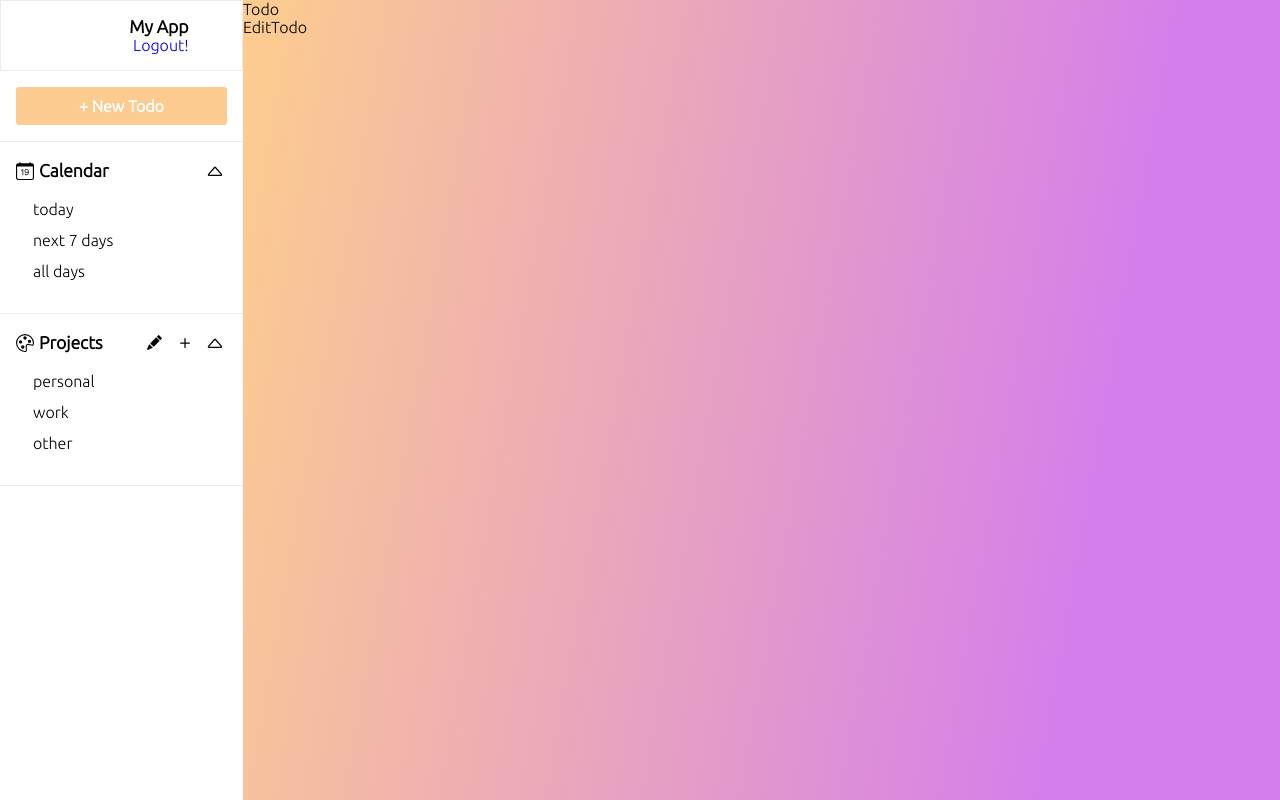
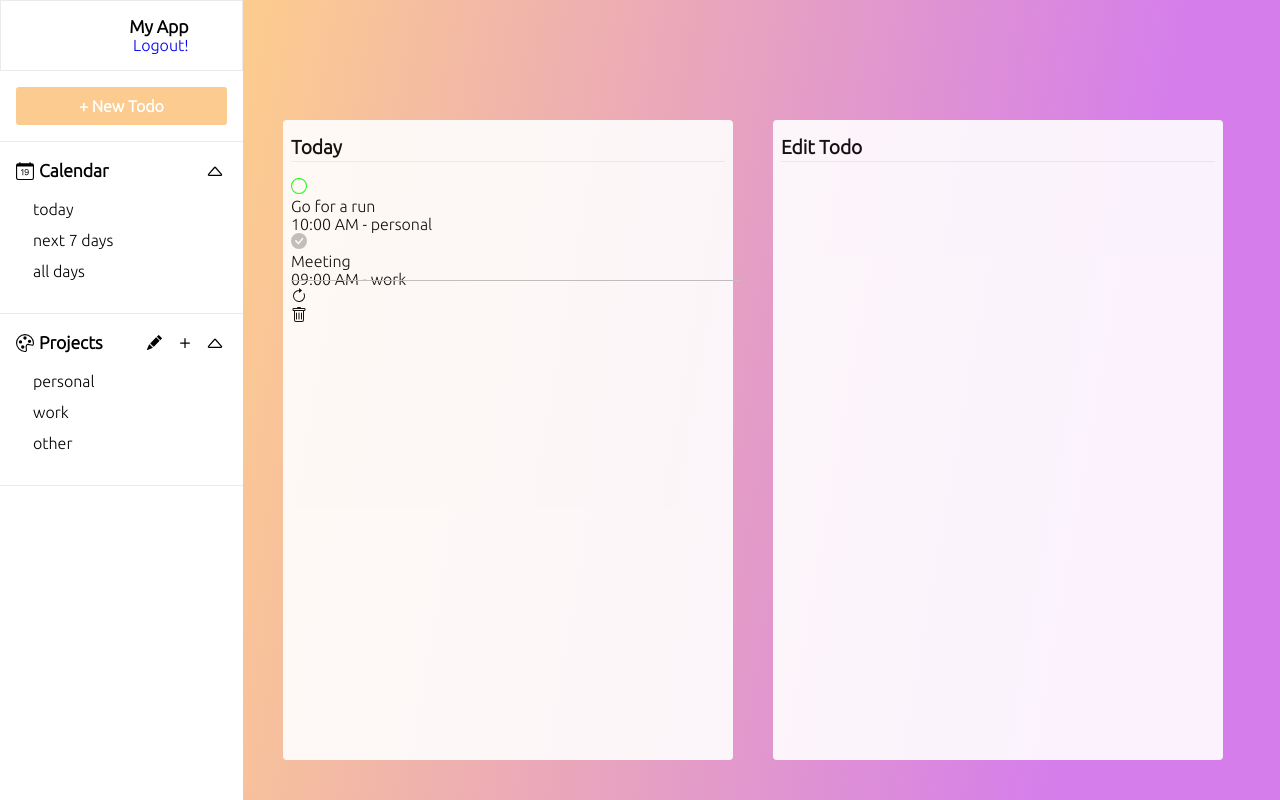
Before and after one commit to DinhNPVy/TODO-APP, a React (Create React App) app: page / in a window 1280 px wide. Built offline with nearby package versions, Linux system fonts and the light colour scheme.

Commit message:
uploadedittodo

```diff
--- a/src/App.css
+++ b/src/App.css
@@ -24,6 +24,7 @@
   background-image: linear-gradient(100deg, #fccb90 2%, #d57eeb 80%);
   background-repeat: no-repeat;
   background-size: cover ;
+  position: relative;
 }
 
 .User{
@@ -59,6 +60,7 @@
   width: 100vw;
   height: 100vh;
   background: rgba(0,0,0,0.8);
+  z-index: 99;
 }
 
 .Modal .container{
@@ -66,7 +68,6 @@
   top: 25%;
   left: 50%;
   transform: translate(-50%, -25%);
-  background: white;
 
 }
 
@@ -183,7 +184,83 @@
   border-radius: 0 0 4px 4px;
   cursor: pointer;
 }
-
+.TodoForm {
+  padding: 1rem 1rem calc(1rem + 40px) 1rem;
+  width: 100%;
+  background: white;
+  border-radius: 4px;
+}
+.TodoForm .text input {
+  padding: 1rem;
+  width: 100%;
+  margin-bottom: 0.5rem;
+  border: none;
+  font-size: 1.2rem;
+}
+.TodoForm .text input:focus {
+  outline: none;
+  border-bottom: 1px solid #0080ff;
+}
+.TodoForm .remind {
+  display: flex;
+  align-items: center;
+  padding: 0.5rem;
+}
+.TodoForm p {
+  margin-left: 10px;
+}
+.TodoForm .title {
+  display: flex;
+  align-items: center;
+  margin-bottom: 5px;
+}
+.TodoForm .pick-day {
+  padding: 1.5rem 1.5rem 0 1.5rem;
+}
+.TodoForm .pick-time {
+  padding: 1.5rem;
+}
+.TodoForm .pick-project {
+  padding: 0.5rem;
+}
+.TodoForm .pick-project .projects {
+  display: flex;
+  flex-wrap: wrap;
+  padding: 1rem 1rem 0 1rem;
+}
+.TodoForm .pick-project .projects .project {
+  border: 1px solid #0080ff;
+  border-radius: 5px;
+  padding: 5px;
+  margin: 5px;
+  cursor: pointer;
+}
+.TodoForm .pick-project .projects .active {
+  background: #0080ff;
+  color: white;
+}
+.TodoForm .cancel {
+  position: absolute;
+  top: 0;
+  right: 5px;
+  cursor: pointer;
+}
+.TodoForm .confirm {
+  position: absolute;
+  bottom: 0;
+  left: 0;
+  width: 100%;
+}
+.TodoForm .confirm button {
+  width: 100%;
+  height: 40px;
+  background: #0080ff;
+  color: white;
+  font-size: 1.1rem;
+  border: none;
+  border-radius: 0 0 4px 4px;
+  cursor: pointer;
+}
 .Calendar{
   padding: 1rem;
   border-bottom: 1px solid #ebebeb;
@@ -394,3 +471,64 @@
 .ProjectForm button:hover{
   filter: brightness(1.1);
 }
+
+.Todos{
+  width: 450px;
+  height: 80%;
+  background-color: white;
+  position: absolute;
+  bottom: 40px;
+  left: 40px;
+  border-radius: 4px;
+  opacity: 0.9;
+  padding: 0 0.5rem 0.5rem 0.5rem;
+}
+
+.Todos .selected-project{
+  margin: 1rem 0;
+  text-transform: capitalize;
+  font-size: 1.2rem;
+  font-weight: bold;
+  padding-bottom: 2px;
+  border-bottom: 1px solid #eeeeee;
+}
+
+.Todos .todos{
+  overflow-y: auto;
+}
+
+.Todo .todo-container .text .line{
+  height: 1px;
+  background: #bebebe;
+  position: absolute;
+  top: 25%;
+  width: 0;
+  transition: width 250ms ease-in-out;
+}
+
+.Todo .todo-container .text .line-through{
+  width: 100%;
+}
+
+.Todo .todo-container .add-to-next-day{
+  margin-right: 10px;
+}
+
+.EditTodo{
+  position: absolute;
+  bottom: 40px;
+  left: calc(40px + 450px + 40px);
+  background-color: white;
+  height: 80%;
+  width: 450px;
+  border-radius: 4px;
+  opacity: 0.9;
+}
+
+.EditTodo .header{
+  margin: 1rem 0.5rem;
+  font-size: 1.2rem;
+  font-weight: bold;
+  padding-bottom: 2px;
+  border-bottom: 1px solid #eeeeee;
+}
--- a/src/components/EditTodo.js
+++ b/src/components/EditTodo.js
@@ -1,11 +1,51 @@
-import React from 'react'
-
+import React, {useState} from 'react'
+import TodoForm from './TodoForm'
 function EditTodo(){
 
+    const [text, setText] = useState()
+    const [value, setValue]   = useState()
+
+    const projects =
+    [
+        {
+            id: 1,
+            name: "personal",
+            numOfTodos: 0
+        },
+        {
+            id: 2,
+            name: "work",
+            numOfTodos: 1
+        },
+        {
+            id: 3,
+            name: "",
+            numOfTodos: 1
+        },
+
+    ]
+    function handleSubmit(e){
+
+    }
     return (
         <div className='EditTodo'>
-            EditTodo
+            <div className="header">
+                Edit Todo
+            </div>
+            <div className="container">
+                <TodoForm
+                    handleSubmit = {handleSubmit}
+                    text = {text}
+                    text={text}
+                    setText={setText}
+                    value={value}
+                    setValue={setValue}
+                    projects={projects}
+                />
+            </div>
+
         </div>
+
     )
 }
 
--- /dev/null
+++ b/src/components/Next7Days.js
@@ -0,0 +1,11 @@
+import React from 'react'
+
+function Next7Days() {
+    return (
+        <div>
+
+        </div>
+    )
+}
+
+export default Next7Days
--- a/src/components/Todo.js
+++ b/src/components/Todo.js
@@ -1,15 +1,56 @@
-import React from 'react'
-import Todo from './Todo'
-import Next7Days from './Next7Days'
+import React, {useState} from 'react'
+import { ArrowClockwise, CheckCircleFill, Circle, Trash } from 'react-bootstrap-icons'
 
-function Todos(){
+
+function Todo({todo}){
+    const [hover, setHover] = useState(false)
 
     return (
-        <div className='Todos'>
-            <Todo />
-            <Next7Days />
+        <div className='Todo'>
+            <div className="todo-container"
+                 onMouseEnter={() => setHover(true)}
+                 onMouseLeave={() => setHover(false)}
+            >
+                <div className="check-todo">
+                    {
+                        todo.checked ?
+                        <span className="checked">
+                            <CheckCircleFill color="#bebebe" />
+                        </span>
+                        :
+                        <span className="unchecked">
+                            <Circle color={todo.color} />
+                        </span>
+                    }
+                </div>
+                <div className="text">
+                    <p type={{color: todo.checked ?  '#bebebe' : '#000000'}}>
+                        {todo.text}
+                    </p>
+                    <span>{todo.time} - {todo.project}</span>
+                    <div className={`line ${todo.checked ? 'line-through' : ''}`}></div>
+                </div>
+                <div className="add-to-next-day">
+                        {
+                            todo.checked &&
+                            <span>
+                                <ArrowClockwise/>
+                            </span>
+                        }
+
+                </div>
+                <div className="delete-todo">
+                    {
+                        (hover || todo.checked) &&
+                        <span>
+                            <Trash />
+                        </span>
+                    }
+
+                </div>
+            </div>
         </div>
     )
 }
 
-export default Todos
+export default Todo
--- /dev/null
+++ b/src/components/TodoForm.js
@@ -0,0 +1,89 @@
+import React from 'react'
+import { Bell, CalendarDay, Clock, Palette, X } from 'react-bootstrap-icons';
+import DateTimePicker from "@mui/lab/DateTimePicker";
+import DateFNSUtils from "@mui/lab/AdapterDateFns";
+import LocalizationProvider from "@mui/lab/LocalizationProvider";
+import { TextField } from "@material-ui/core";
+
+
+function TodoForm ({
+    handleSubmit,
+    heading = false,
+    text, setText,
+    value, setValue,
+    projects,
+    showButtons = false,
+    setShowModal = false
+
+}){
+     return (
+        <LocalizationProvider dateAdapter={DateFNSUtils}>
+        <form onSubmit={handleSubmit} className='TodoForm'>
+            <div className="text">
+                {
+                    heading &&
+                    <h3>{heading}</h3>
+                }
+                <input
+                    type='text'
+                    value={text}
+                    onChange={e => setText(e.target.value)}
+                    placeholder='To do ...'
+                    autoFocus
+                />
+            </div>
+            <div className="remind">
+                <Bell />
+                <p>Remind Me!</p>
+            </div>
+            <div className="pick-day">
+                <div className="title">
+                    <CalendarDay />
+                    <p>Choose a day</p>
+                    <Clock />
+                    <p>Choose time</p>
+                </div>
+                <DateTimePicker
+                    value={value}
+                    onChange={(newValue) => {
+                        console.log(newValue.toUTCString());
+                        setValue(newValue);
+                    }}
+                    renderInput={(startProps) => (
+                        <React.Fragment>
+                        <TextField {...startProps} />
+                        </React.Fragment>
+                    )}
+                />
+            </div>
+            <div className="pick-project">
+                <div className="title">
+                    <Palette />
+                    <p>Choose a project</p>
+                </div>
+                <div className="projects">
+                    {
+                        projects.map( project =>
+                            <div className="project" key={project.id}>
+                                {project.name}
+                            </div>
+                        )
+                    }
+                </div>
+            </div>
+            {
+                showButtons &&
+                <div>
+                    <div className="cancel" onClick={() => setShowModal(false)}>
+                        <X size='40' />
+                    </div>
+                    <div className="confirm">
+                        <button>+ Add to do</button>
+                    </div>
+                </div>
+            }
+        </form>
+    </LocalizationProvider>
+    )
+}
+export default TodoForm
--- a/src/components/Todos.js
+++ b/src/components/Todos.js
@@ -1,12 +1,51 @@
 import React from 'react'
+import Todo from './Todo'
+import Next7Days from './Next7Days'
+function Todos(){
+    const selectedProject = "today"
 
-function Todo(){
+    const todos =
+    [
+        {
+        id : 'd54sd4',
+        text : "Go for a run",
+        time : "10:00 AM",
+        date : "06/03/2021",
+        day : "6",
+        checked : false,
+        color : '#00ff00',
+        project : 'personal'
+        },
+        {
+        id : 'd54fdf',
+        text : "Meeting",
+        time : "09:00 AM",
+        date : "08/03/2021",
+        day : "1",
+        checked : true,
+        color : '#00ff00',
+        project : 'work'
+        }
+    ]
 
     return (
-        <div className='Todo'>
-            Todo
+        <div className='Todos'>
+            <div className='selected-project'>
+                {selectedProject}
+            </div>
+            <div className="todos">
+                {
+                    selectedProject === "next 7 days" ?
+                    <Next7Days todos={todos} />
+                    :
+                    todos.map(todo =>
+                        <Todo todo={todo} key ={todo.key}/>
+                        )
+                }
+
+            </div>
         </div>
     )
 }
 
-export default Todo
+export default Todos
```
